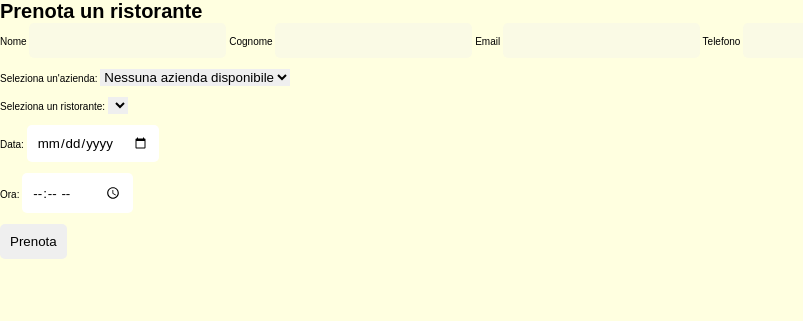
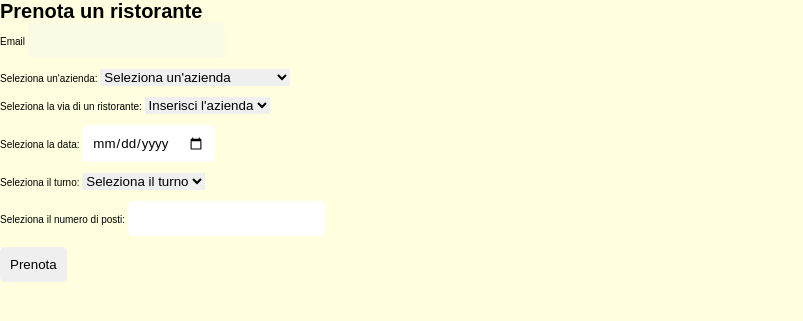
Before and after one commit to LucaCadei3/progetto_modulo_M5, a PHP site: page /esame/dashboard/user/prenota/index.php in a window 1280 px wide. Shown: the top 321 px of the page, without its empty margins (0-803 px from the left). Run offline with PHP 8.4, Linux system fonts and the light colour scheme; data that the repository does not hold is empty.

Commit message:
Update index.php

```diff
--- a/html/dashboard/user/prenota/index.php
+++ b/html/dashboard/user/prenota/index.php
@@ -11,16 +11,12 @@ require "../../../db.php";
 <body>
     <h1>Prenota un ristorante</h1>
     <form action="prenota.php" method="post">
-        <label for="nome">Nome</label>
-        <input type="text" name="nome" id="nome" disabled>
-        <label for="cognome">Cognome</label>
-        <input type="text" name="cognome" id="cognome" disabled>
         <label for="email">Email</label>
         <input type="text" name="email" id="email" disabled>
-        <label for="telefono">Telefono</label>
-        <input type="text" name="telefono" id="telefono" disabled><br><br>
+        <br><br>
         <label for="azienda">Seleziona un'azienda:</label>
         <select name="azienda" id="azienda">
+            <option value="" selected>Seleziona un'azienda</option>
             <?php
             // Query per selezionare tutte le aziende
             $sql = "SELECT PIVA, nome FROM azienda";
@@ -34,49 +30,50 @@ require "../../../db.php";
             } else {
                 echo "<option value=''>Nessuna azienda disponibile</option>";
             }
-
-            $conn->close();
             ?>
         </select>
         <br><br>
-        <label for="ristorante">Seleziona un ristorante:</label>
+        <label for="ristorante">Seleziona la via di un ristorante:</label>
         <select name="ristorante" id="ristorante">
-            <?php
-                // Verifica se è stata inviata una richiesta POST
-                if ($_SERVER["REQUEST_METHOD"] == "POST") {
-                    // Controlla se è stata selezionata un'azienda
-                    if (isset($_POST["azienda"])) {
-                        $azienda_selezionata = $_POST["azienda"];
-
-                        // Query per selezionare i ristoranti dell'azienda selezionata
-                        $sql = "SELECT ID, via FROM locale WHERE PIVA = '$azienda_selezionata'";
-                        $result = $conn->query($sql);
-
-                        // Genera le opzioni per il campo "Ristorante"
-                        if ($result->num_rows > 0) {
-                            echo "<option value=''>Seleziona un ristorante</option>";
-                            while ($row = $result->fetch_assoc()) {
-                                echo "<option value='" . $row["ID"] . "'>" . $row["via"] . "</option>";
-                            }
-                        } else {
-                            echo "<option value=''>Nessun ristorante disponibile</option>";
-                        }
-
-                        $conn->close();
-                    } else {
-                        echo "<option value=''>Seleziona un'azienda prima di selezionare un ristorante</option>";
-                    }
-                }
-            ?>
+            <option value=''>Inserisci l'azienda</option>
+            <!-- I ristoranti verranno caricati dinamicamente qui -->
         </select>
         <br><br>
-        <label for="data">Data:</label>
+        <label for="data">Seleziona la data:</label>
         <input type="date" name="data" id="data">
         <br><br>
-        <label for="ora">Ora:</label>
-        <input type="time" name="ora" id="ora">
+        <label for="ora">Seleziona il turno:</label>
+        <select name="turno" id="turno">
+            <option value="" selected>Seleziona il turno</option>
+            <option value="1">1: 18-20</option>
+            <option value="2">2: 20-22</option>
+            <option value="3">3: 22-00</option>
+        </select>
+        <br><br>
+        <label for="posti">Seleziona il numero di posti:</label>
+        <input type="number" name="posti" id="posti">
         <br><br>
         <input type="submit" value="Prenota">
     </form>
+
+    <script>
+        // Codice JavaScript per caricare dinamicamente i ristoranti in base all'azienda selezionata
+        document.getElementById("azienda").addEventListener("change", function() {
+            var aziendaSelezionata = this.value;
+            var xhr = new XMLHttpRequest();
+            xhr.onreadystatechange = function() {
+                if (xhr.readyState === XMLHttpRequest.DONE) {
+                    if (xhr.status === 200) {
+                        document.getElementById("ristorante").innerHTML = xhr.responseText;
+                    } else {
+                        console.error('Si è verificato un errore durante il recupero dei ristoranti.');
+                    }
+                }
+            };
+            xhr.open("POST", "carica_ristoranti.php", true);
+            xhr.setRequestHeader("Content-type", "application/x-www-form-urlencoded");
+            xhr.send("azienda=" + aziendaSelezionata);
+        });
+    </script>
 </body>
 </html>
```
